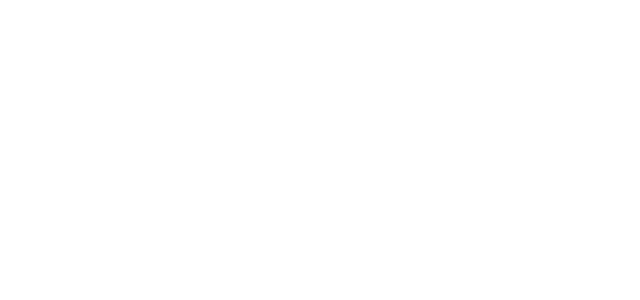
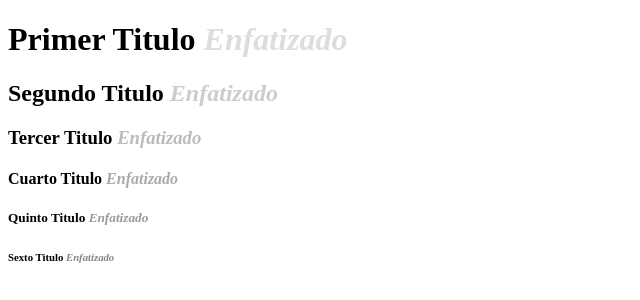
Before and after one commit to KeniaBurgos/UIIConstruyePagWeb, a plain HTML site: page actividad11.html in a window 1280 px wide. Shown: the whole page, without its empty margins (0-640 px from the left). Drawn offline with Linux system fonts and the light colour scheme.

Commit message:
<!DOCTYPE html> <html>   <head>     <meta charset="utf-8">     <meta name="viewport" content="width=device-width">     <title>Actividad 11. Definición de un estilo en función del Contexto</title>     <style>       h1 em {         color: #dddddd;       }       h2 em {         color: #cccccc;       }       h3 em {         color: #bbbbbb;       }       h4 em {         color: #aaaaaa;       }       h5 em {         color: #999999;       }       h6 em {         color: #888888;       }     </style>   </head>   <body>     <h1>Primer Titulo <em>Enfatizado</em></h1>     <h2>Segundo Titulo <em>Enfatizado</em></h2>     <h3>Tercer Titulo <em>Enfatizado</em></h3>     <h4>Cuarto Titulo <em>Enfatizado</em></h4>     <h5>Quinto Titulo <em>Enfatizado</em></h5>     <h6>Sexto Titulo <em>Enfatizado</em></h6>   </body> </html>

```diff
--- a/actividad11.html
+++ b/actividad11.html
@@ -5,7 +5,33 @@
     <meta name="viewport" content="width=device-width">
     <title>Actividad 11. Definición de un estilo en función del
 Contexto</title>
+    <style>
+      h1 em {
+        color: #dddddd;
+      }
+      h2 em {
+        color: #cccccc;
+      }
+      h3 em {
+        color: #bbbbbb;
+      }
+      h4 em {
+        color: #aaaaaa;
+      }
+      h5 em {
+        color: #999999;
+      }
+      h6 em {
+        color: #888888;
+      }
+    </style>
   </head>
   <body>
+    <h1>Primer Titulo <em>Enfatizado</em></h1>
+    <h2>Segundo Titulo <em>Enfatizado</em></h2>
+    <h3>Tercer Titulo <em>Enfatizado</em></h3>
+    <h4>Cuarto Titulo <em>Enfatizado</em></h4>
+    <h5>Quinto Titulo <em>Enfatizado</em></h5>
+    <h6>Sexto Titulo <em>Enfatizado</em></h6>
   </body>
 </html>
```
